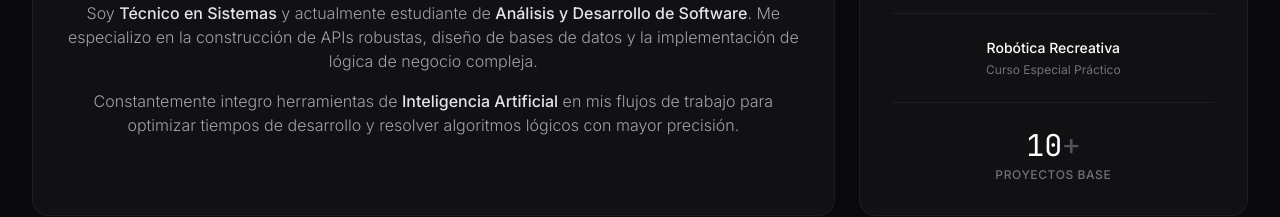
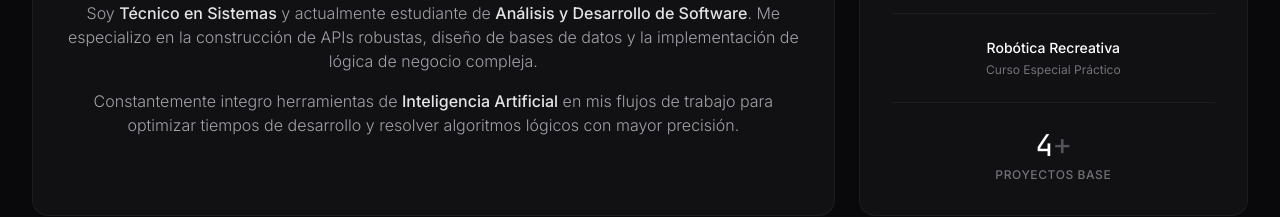
Before and after one commit to ingdevelopers449/portafolioingluis, a React (Create React App) app: page / in a window 1280 px wide. Shown: the part 1180-1397 px from the top of the page. Built offline with nearby package versions, Linux system fonts and the light colour scheme.

Commit message:
fix: resolve eslint jsx-no-comment-textnodes breaking vercel build

```diff
--- a/src/componentes/about.jsx
+++ b/src/componentes/about.jsx
@@ -41,7 +41,7 @@ const About = () => {
               <p className="text-zinc-500 text-xs">Curso Especial Práctico</p>
             </div>
             <div>
-              <p className="text-3xl font-mono text-white mb-1">10<span className="text-zinc-600">+</span></p>
+              <p className="text-3xl font-mono text-white mb-1">4<span className="text-zinc-600">+</span></p>
               <p className="text-zinc-500 text-xs font-medium uppercase tracking-wider">Proyectos Base</p>
             </div>
           </div>
--- a/src/componentes/footer.jsx
+++ b/src/componentes/footer.jsx
@@ -41,7 +41,7 @@ const Footer = () => {
         <div className="flex flex-col md:flex-row justify-between items-center w-full text-zinc-600 text-sm font-mono">
           <p>&copy; {new Date().getFullYear()} Luis Felipe Lozada.</p>
           <p className="mt-2 md:mt-0 flex items-center gap-1">
-            <span className="text-zinc-500">//</span> Designed with logic.
+            <span className="text-zinc-500">{"//"}</span> Designed with logic.
           </p>
         </div>
       </div>
--- a/src/componentes/hero.jsx
+++ b/src/componentes/hero.jsx
@@ -26,7 +26,7 @@ const Hero = () => {
             </h1>
             <div className="xl:mb-4">
               <span className="inline-block text-sm md:text-base font-mono text-zinc-400 px-4 py-2 border border-white/5 rounded-full bg-zinc-900/50 backdrop-blur-sm">
-                // Análisis y Desarrollo de Software
+                {"//"} Análisis y Desarrollo de Software
               </span>
             </div>
           </div>
```
